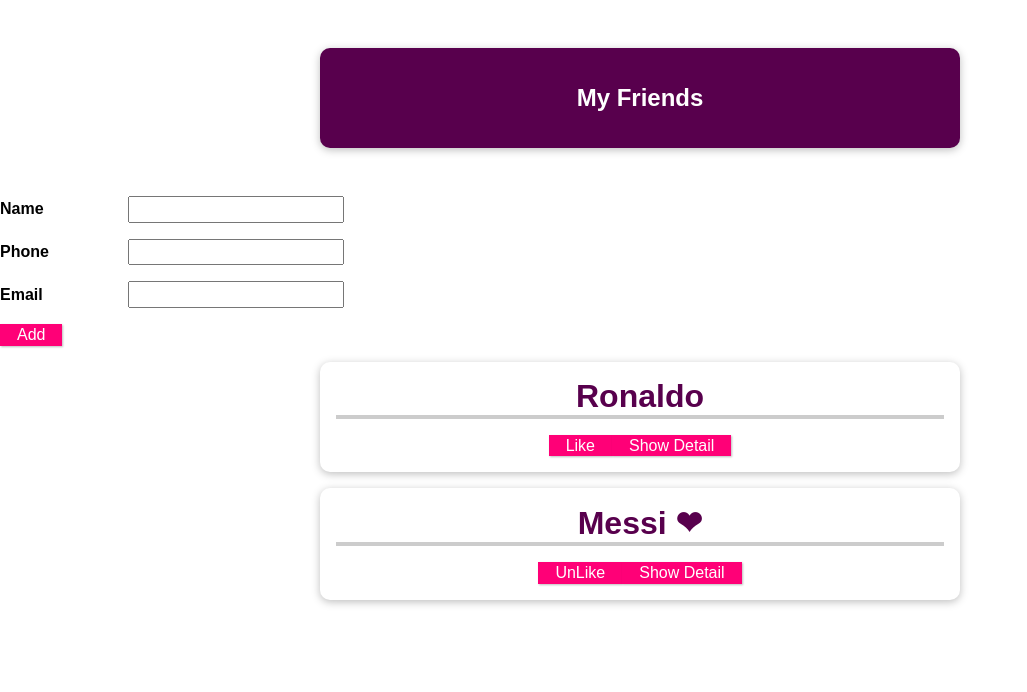
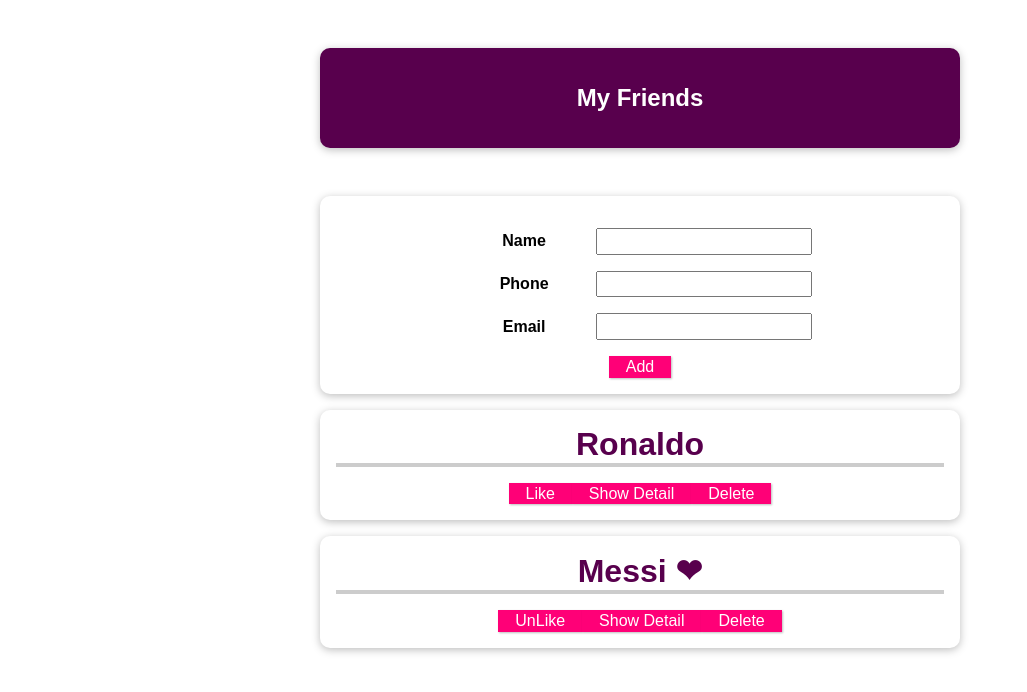
Before and after one commit to eagleduk/vue-perfect-guide, a Vue app in the folder 08. components communication/vue-first-app/: page / in a window 1280 px wide. Shown: the top 692 px of the page, without its empty margins (0-1027 px from the left). Built offline with nearby package versions, Linux system fonts and the light colour scheme.

Commit message:
08. components communication > delete friend event

```diff
--- a/08. components communication/vue-first-app/src/App.vue
+++ b/08. components communication/vue-first-app/src/App.vue
@@ -14,6 +14,7 @@
         :email-address="friend.email"
         :is-favorite="friend.favorite"
         @toggle-favorite="toggleFavorite"
+        @delete-friend="deleteFriend"
       ></friend-contact>
     </ul>
   </section>
@@ -46,7 +47,7 @@
   methods: {
     addFriend(friend) {
       this.friends.push({
-        id: `id${(this.friends.length + 1).toString().padStart(3, "0")}`,
+        id: Date.now().toString(),
         ...friend,
       });
     },
@@ -55,6 +56,9 @@
         return friend.id === id;
       });
       targetFriend.favorite = !targetFriend.favorite;
+    },
+    deleteFriend(id) {
+      this.friends = this.friends.filter((friend) => friend.id !== id);
     },
   },
 };
@@ -91,7 +95,8 @@
   list-style: none;
 }
 
-#app li {
+#app li,
+#app form {
   box-shadow: 0 2px 8px rgba(0, 0, 0, 0.26);
   margin: 1rem auto;
   border-radius: 10px;
--- a/08. components communication/vue-first-app/src/components/FriendContact.vue
+++ b/08. components communication/vue-first-app/src/components/FriendContact.vue
@@ -12,6 +12,8 @@
     <button @click="toggleDetail">
       {{ showToggle ? "Hide" : "Show" }} Detail
     </button>
+
+    <button @click="deleteFriend">Delete</button>
 
     <ul v-if="this.showToggle">
       <li>
@@ -66,6 +68,14 @@
         return false;
       }
     },
+    "delete-friend": function (id) {
+      if (id) {
+        return true;
+      } else {
+        console.error("ID is missing!");
+        return false;
+      }
+    },
   },
   data() {
     return {
@@ -79,6 +89,9 @@
     toggleFavorite() {
       this.$emit("toggle-favorite", this.id);
     },
+    deleteFriend() {
+      this.$emit("delete-friend", this.id);
+    },
   },
 };
 </script>
```
